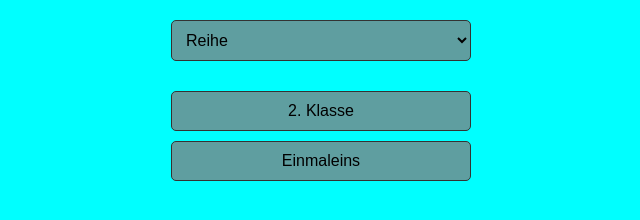
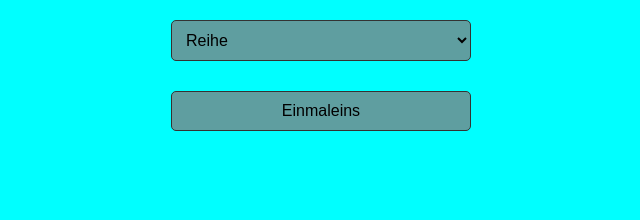
Before and after one commit to andrise4274/einmaleins, a plain HTML site: page index.html in a window 1280 px wide. Shown: the whole page, without its empty margins (319-959 px from the left). Drawn offline with Linux system fonts and the light colour scheme.

Commit message:
Update index.html
remove button for seperate mode

```diff
--- a/index.html
+++ b/index.html
@@ -29,7 +29,6 @@
 
 
     <div class="level-but">
-        <button class="level-button" id="btn_2Klasse">2. Klasse</button>
         <button class="level-button" id="btn_einmaleins">Einmaleins</button>
     </div>
     </body>
```
